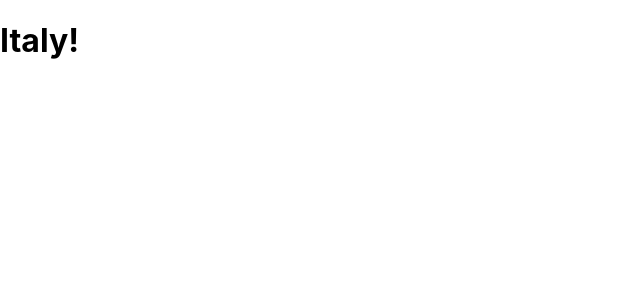
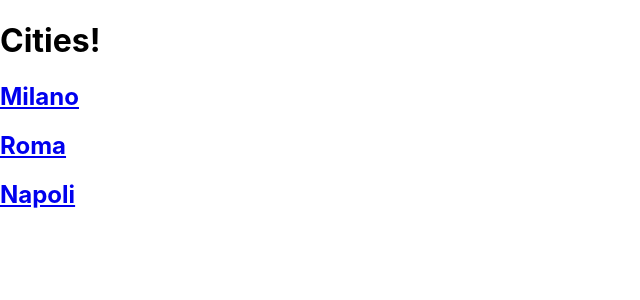
Before and after one commit to matt-wiser/italy, a React (Create React App) app: page /cities in a window 1280 px wide. Shown: the top 300 px of the page, without its empty margins (0-640 px from the left). Built offline with nearby package versions, Linux system fonts and the light colour scheme.

Commit message:
set up page structure as well as basic react-router-dom functionality

```diff
--- a/package.json
+++ b/package.json
@@ -9,6 +9,7 @@
     "framer-motion": "^7.2.0",
     "react": "^18.2.0",
     "react-dom": "^18.2.0",
+    "react-router-dom": "^6.3.0",
     "react-scripts": "5.0.1",
     "web-vitals": "^2.1.4"
   },
--- a/src/App.js
+++ b/src/App.js
@@ -1,6 +1,24 @@
+import {Route, Routes, useLocation} from 'react-router-dom';
+
+import Italy from './pages/italy'
+import Cities from './pages/cities/cities';
+import Milano from './pages/cities/milano/milano';
+import Roma from './pages/cities/roma/roma';
+import Napoli from './pages/cities/napoli/napoli';
+
+import './index.css';
+
 function App() {
+  const location = useLocation();
+
   return (
-    <h1>Italy!</h1>
+    <Routes key={location.pathname} location={location}>
+      <Route path="/" element={<Italy />} />
+      <Route path="/cities" element={<Cities />} />
+      <Route path="/cities/milano" element={<Milano />} />
+      <Route path="/cities/roma" element={<Roma />} />
+      <Route path="/cities/napoli" element={<Napoli />} />
+    </Routes>
   );
 }
 
--- a/src/index.js
+++ b/src/index.js
@@ -1,12 +1,15 @@
 import React from 'react';
 import ReactDOM from 'react-dom/client';
-import './index.css';
 import App from './App';
+import {BrowserRouter} from 'react-router-dom';
 
 
 const root = ReactDOM.createRoot(document.getElementById('root'));
+
 root.render(
   <React.StrictMode>
-    <App />
+    <BrowserRouter basename='/'>
+      <App />
+    </BrowserRouter>
   </React.StrictMode>
 );
--- /dev/null
+++ b/src/pages/cities/cities.js
@@ -0,0 +1,24 @@
+import React from "react";
+import { Link } from "react-router-dom";
+
+const Cities = () => {
+    return (
+
+        <>
+        <h1>Cities!</h1>
+            <Link to="milano">
+                <h2>Milano</h2>
+            </Link>
+
+            <Link to="roma">
+                <h2>Roma</h2>
+            </Link>
+
+            <Link to="napoli">
+                <h2>Napoli</h2>
+            </Link>
+        </>
+    )
+}
+
+export default Cities;
--- /dev/null
+++ b/src/pages/cities/milano/milano.js
@@ -0,0 +1,9 @@
+import React from "react";
+
+const Milano = () => {
+    return (
+        <h1>MILANO!</h1>
+    )
+}
+
+export default Milano;
--- /dev/null
+++ b/src/pages/cities/napoli/napoli.js
@@ -0,0 +1,9 @@
+import React from "react";
+
+const Napoli = () => {
+    return (
+        <h1>Napoli!</h1>
+    )
+}
+
+export default Napoli;
--- /dev/null
+++ b/src/pages/cities/roma/roma.js
@@ -0,0 +1,9 @@
+import React from "react";
+
+const Roma = () => {
+    return (
+        <h1>Roma!</h1>
+    )
+}
+
+export default Roma;
--- /dev/null
+++ b/src/pages/italy.js
@@ -0,0 +1,15 @@
+import React from "react";
+import { Link } from "react-router-dom";
+
+const Italy = () => {
+    return (
+        <>
+        <h1>Italy!</h1>
+        <Link to="/cities">
+            <h2>Cities</h2>
+        </Link>
+        </>
+    )
+}
+
+export default Italy;
```
Also changed, not shown: 1 other file (tests, documents, lock files or other folders).
